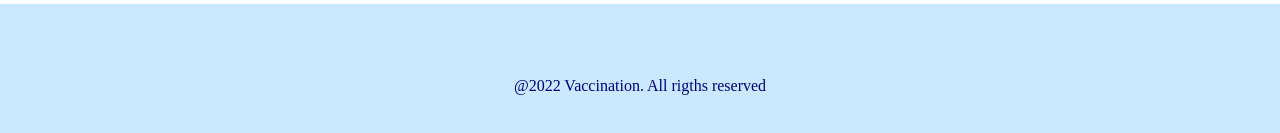
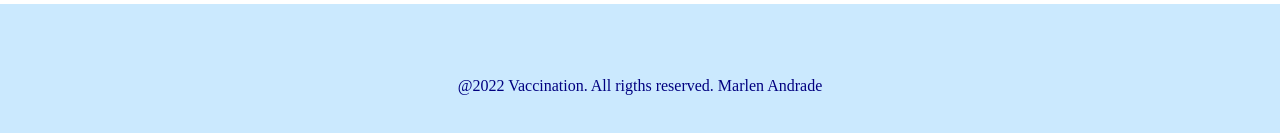
Before and after one commit to MarlenAndrade/LaunchXLatam_FrontEnd, a plain HTML site: page Practica3_CSS/index.html in a window 1280 px wide. Shown: the part 887-1020 px from the top of the page. Drawn offline with Linux system fonts and the light colour scheme.

Commit message:
Update index.html
add name

```diff
--- a/Practica3_CSS/index.html
+++ b/Practica3_CSS/index.html
@@ -123,7 +123,7 @@
     </div>
 
     <footer class="footer">
-        <p>@2022 Vaccination. All rigths reserved</p>
+        <p>@2022 Vaccination. All rigths reserved. Marlen Andrade</p>
     </footer>
 </body>
 </html>
```
